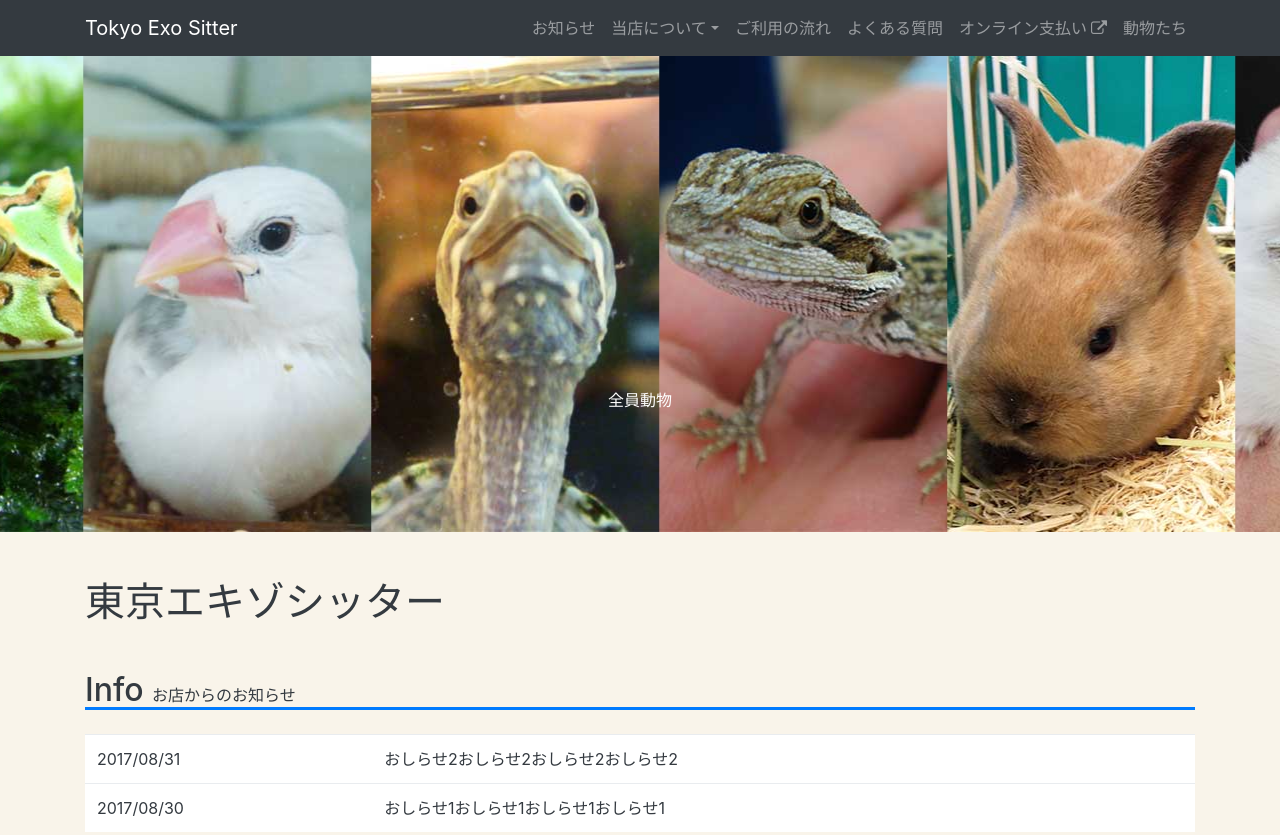
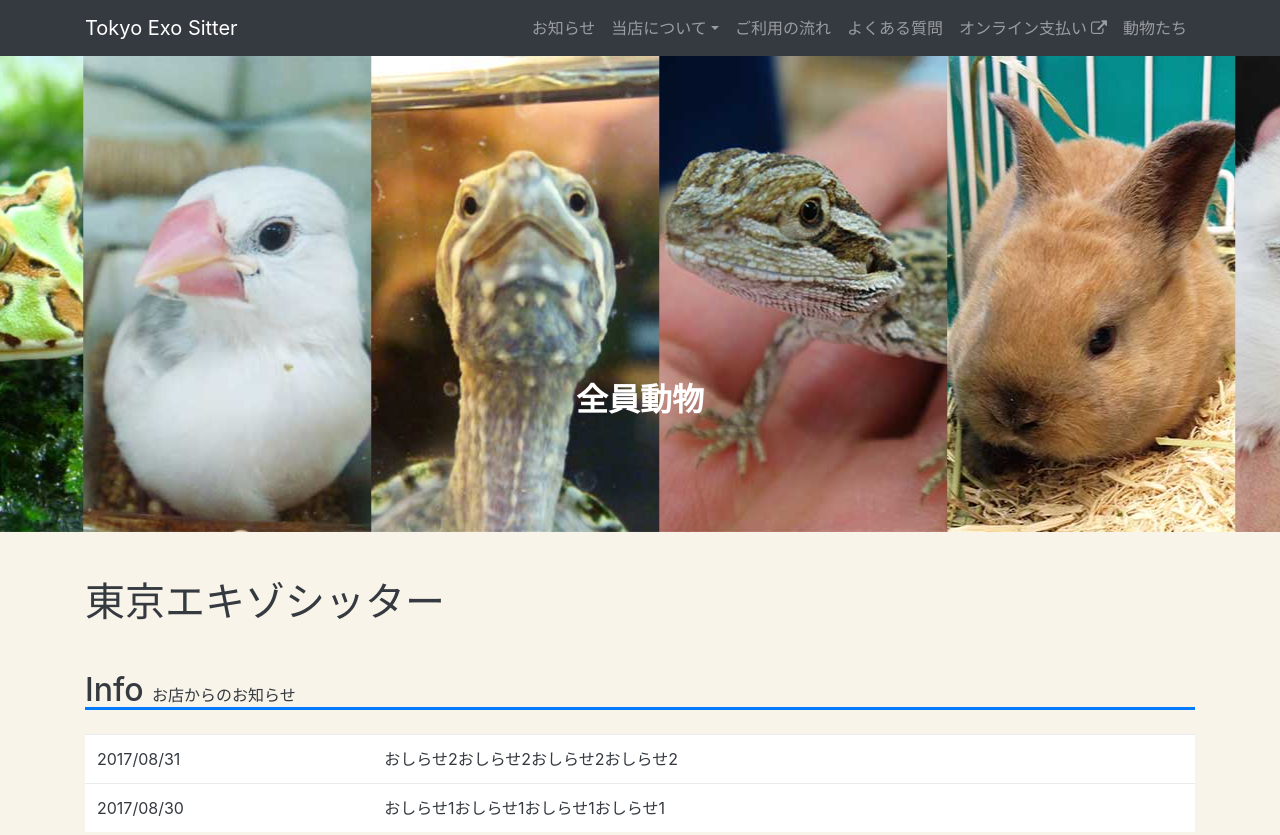
Before and after one commit to exo2017/TESOFFICIAL, a plain HTML site: page index.html in a window 1280 px wide. Shown: the top 835 px of the page. Drawn offline with nearby package versions, Linux system fonts and the light colour scheme; a script that the page names is missing.

Commit message:
文字を大きく

```diff
--- a/css/modern-business.css
+++ b/css/modern-business.css
@@ -137,6 +137,8 @@ position: relative;
   transform: translate(-50%,-50%);
   margin:0;
   padding:0;
+  font-weight: bold; /*太字に*/
+  font-size: 2em;/*サイズ2倍*/
 }
 .example img {
   width: 100%;
```
